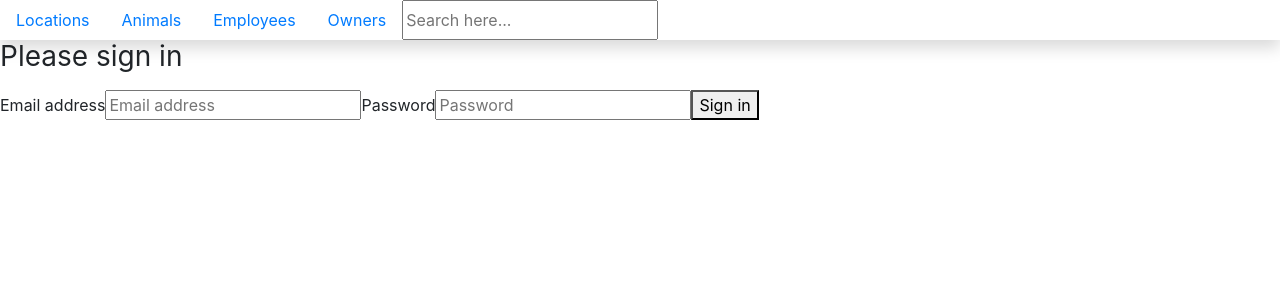
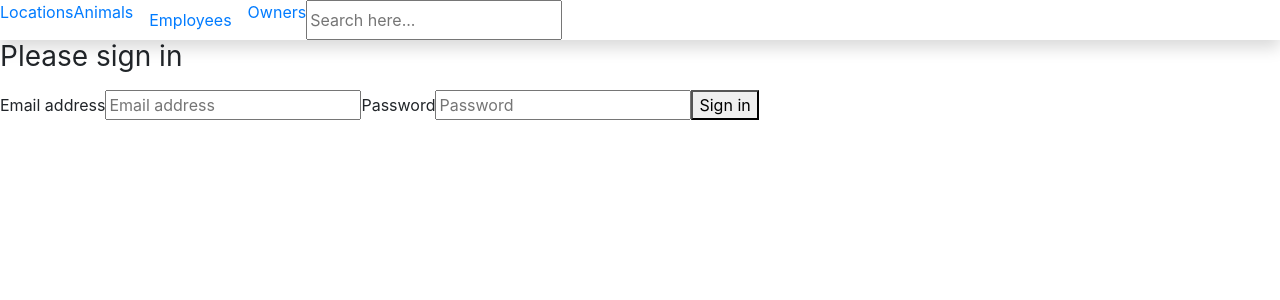
Before and after one commit to C-Sandlin/Bk4-Ch1_Kennels-ReactJSIntro, a React (Create React App) app: page /login in a window 1280 px wide. Shown: the top 300 px of the page. Built offline with nearby package versions, Linux system fonts and the light colour scheme; no server answers.

Commit message:
modal works

```diff
--- a/src/components/ApplicationViews.js
+++ b/src/components/ApplicationViews.js
@@ -141,7 +141,10 @@ class ApplicationViews extends Component {
                             animals={this.state.animals}
                             owners={this.state.owners}
                             deleteAnimal={this.deleteAnimal}
-                            {...props} />
+                            {...props}
+                            employees={this.state.employees}
+                            addAnimal={this.addAnimal}
+                        />
                     } else {
                         return <Redirect to="/login" />
                     }
@@ -214,6 +217,8 @@ class ApplicationViews extends Component {
                         return <Redirect to="/login" />
                     }
                 }} />
+
+
                 <Route path="/search" render={(props) => {
                     if (this.isAuthenticated()) {
                         return <SearchResults
--- a/src/components/animal/AnimalList.js
+++ b/src/components/animal/AnimalList.js
@@ -2,6 +2,8 @@ import React, { Component } from 'react';
 // import { isTemplateElement } from '@babel/types';
 import AnimalItem from './AnimalItem';
 import { Button, Modal, ModalHeader, ModalBody, ModalFooter } from 'reactstrap';
+import { Link } from 'react-router-dom';
+
 
 
 
@@ -10,7 +12,6 @@ export default class AnimalList extends Component {
     state = {
         modal: false
     }
-
     determineIfOwner = (animal) => {
 
         let AllOwners = [];
@@ -30,6 +31,7 @@ export default class AnimalList extends Component {
     render() {
         return (
             <div>
+
                 <div className="animals">
                     <div className="animalButton">
                         <button type="button"
@@ -39,12 +41,16 @@ export default class AnimalList extends Component {
                             }
                             }>
                             Admit Animal
-                    </button>
+                        </button>
                         <button type="button"
                             className="btn btn-success"
-                            onClick={this.toggle} >
+                            onClick={() => {
+                                this.toggle()
+
+                            }
+                            }>
                             Test Button
-                    </button>
+                        </button>
                     </div>
                     <h3>Animals:</h3>
                     {
@@ -55,12 +61,11 @@ export default class AnimalList extends Component {
                     }
                 </div>
                 <div>
-
                     <Modal isOpen={this.state.modal} toggle={this.toggle} className={this.props.className}>
                         <ModalHeader toggle={this.toggle}>Test Modal</ModalHeader>
                         <ModalBody>
                             The modal worked!
-          </ModalBody>
+                        </ModalBody>
                         <ModalFooter>
                             <Button color="primary" onClick={this.toggle}>Do Something</Button>{' '}
                             <Button color="secondary" onClick={this.toggle}>Cancel</Button>
--- a/src/components/nav/NavBar.js
+++ b/src/components/nav/NavBar.js
@@ -1,6 +1,8 @@
 import React, { Component } from "react"
 import { Link } from "react-router-dom"
+
 import "bootstrap/dist/css/bootstrap.min.css"
+import index from "../../index.css"
 
 
 export default class NavBar extends Component {
@@ -19,18 +21,18 @@ export default class NavBar extends Component {
     render() {
         return (
             <nav className="navbar navbar-light light-blue flex-md-nowrap p-0 shadow">
-                <ul className="nav nav-pills">
+                <ul className="nav">
                     <li className="nav-item">
-                        <Link className="nav-link" to="/">Locations</Link>
+                        <Link to="/">Locations</Link>
                     </li>
                     <li className="nav-item">
-                        <Link className="nav-link" to="/animals">Animals</Link>
+                        <Link to="/animals">Animals</Link>
                     </li>
                     <li className="nav-item">
                         <Link className="nav-link" to="/employees">Employees</Link>
                     </li>
                     <li className="nav-item">
-                        <Link className="nav-link" to="/owners">Owners</Link>
+                        <Link to="/owners">Owners</Link>
                     </li>
                     <input
                         id="search-input"
--- a/src/index.js
+++ b/src/index.js
@@ -2,6 +2,7 @@ import React from 'react'
 import ReactDOM from 'react-dom'
 import { BrowserRouter as Router } from "react-router-dom"
 import Kennel from './components/kennel/Kennel'
+
 
 import './index.css'
 
```
Also changed, not shown: api/kennel.json (+7 -0 lines).
